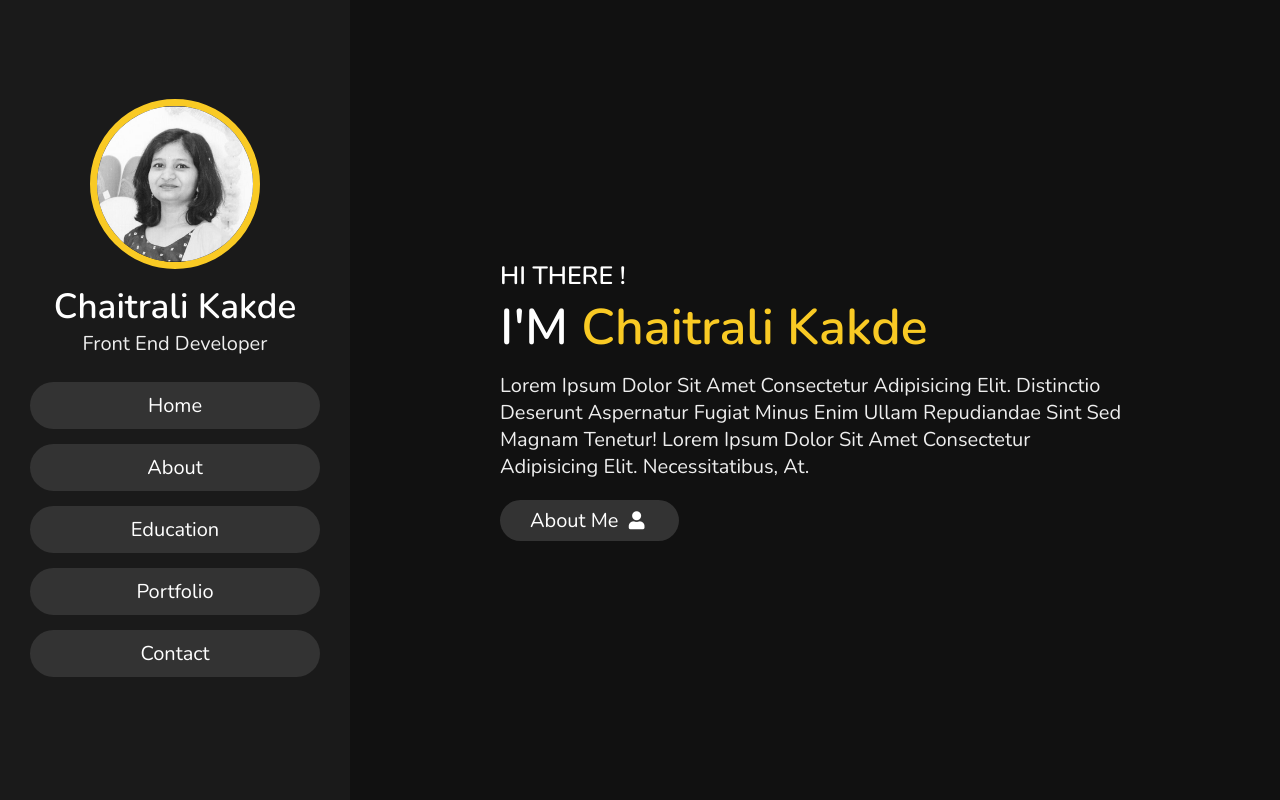
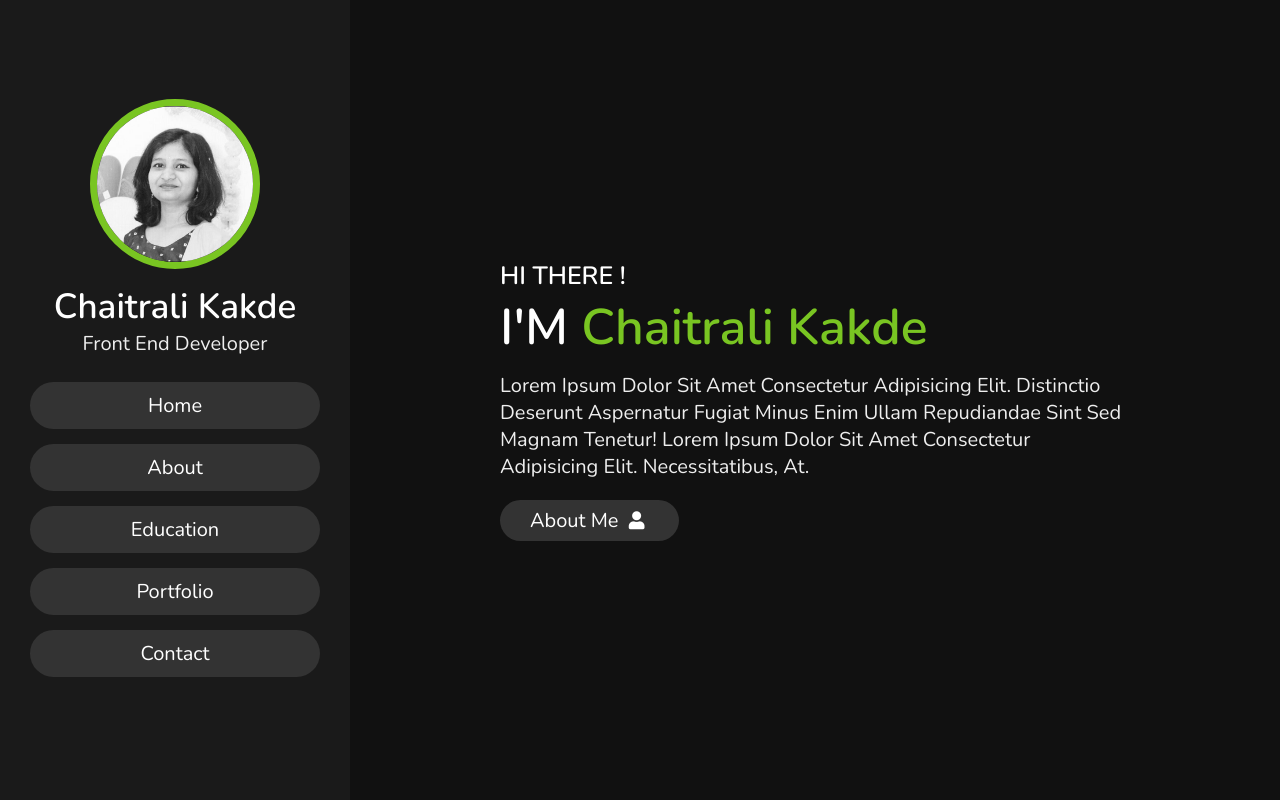
Before and after one commit to charu1603/portfolio, a plain HTML site: page index.html in a window 1280 px wide. Shown: the top 800 px of the page. Drawn offline with nearby package versions, Linux system fonts and the light colour scheme.

Commit message:
Update style.css

```diff
--- a/style.css
+++ b/style.css
@@ -1,7 +1,7 @@
 @import url('https://fonts.googleapis.com/css2?family=Nunito:wght@200;300;400;600&display=swap');
 
 :root{
-    --yellow:#f9ca24;
+    --yellow:#79c522;
 }
 
 *{
```
